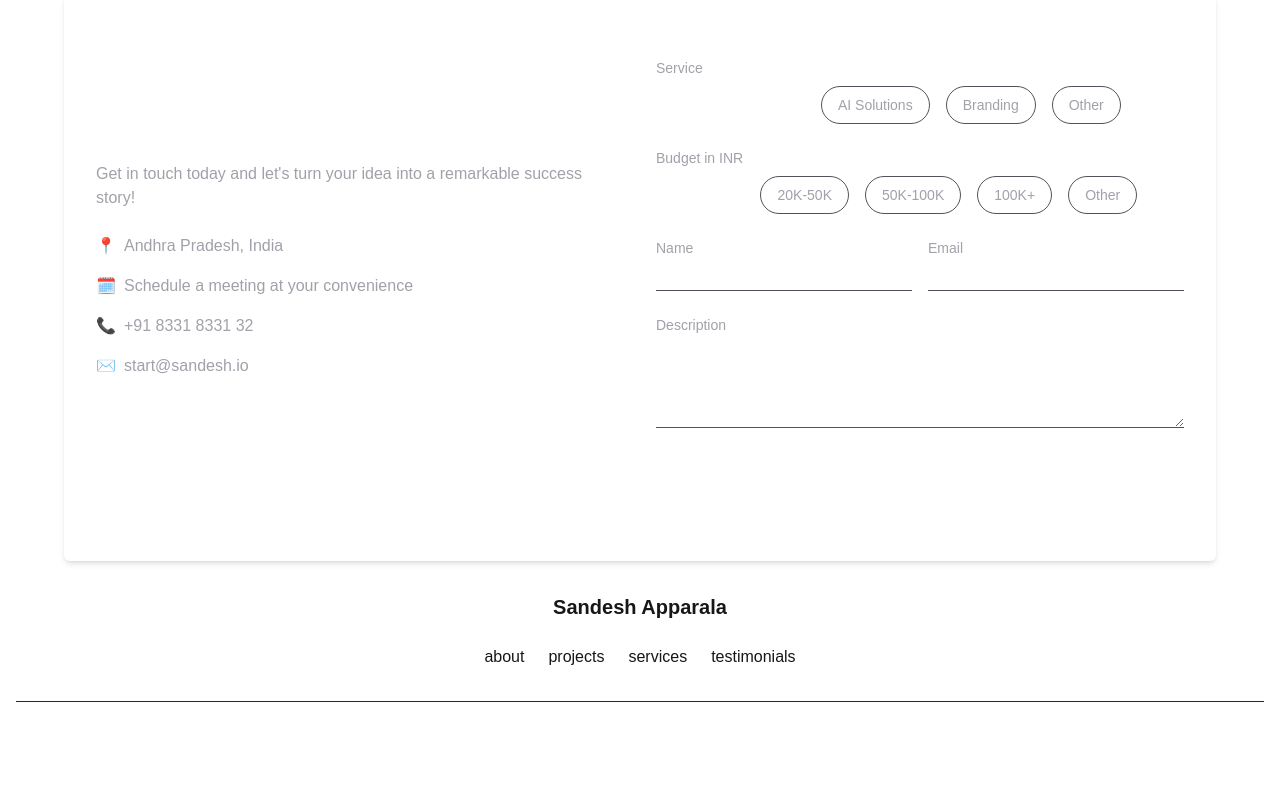
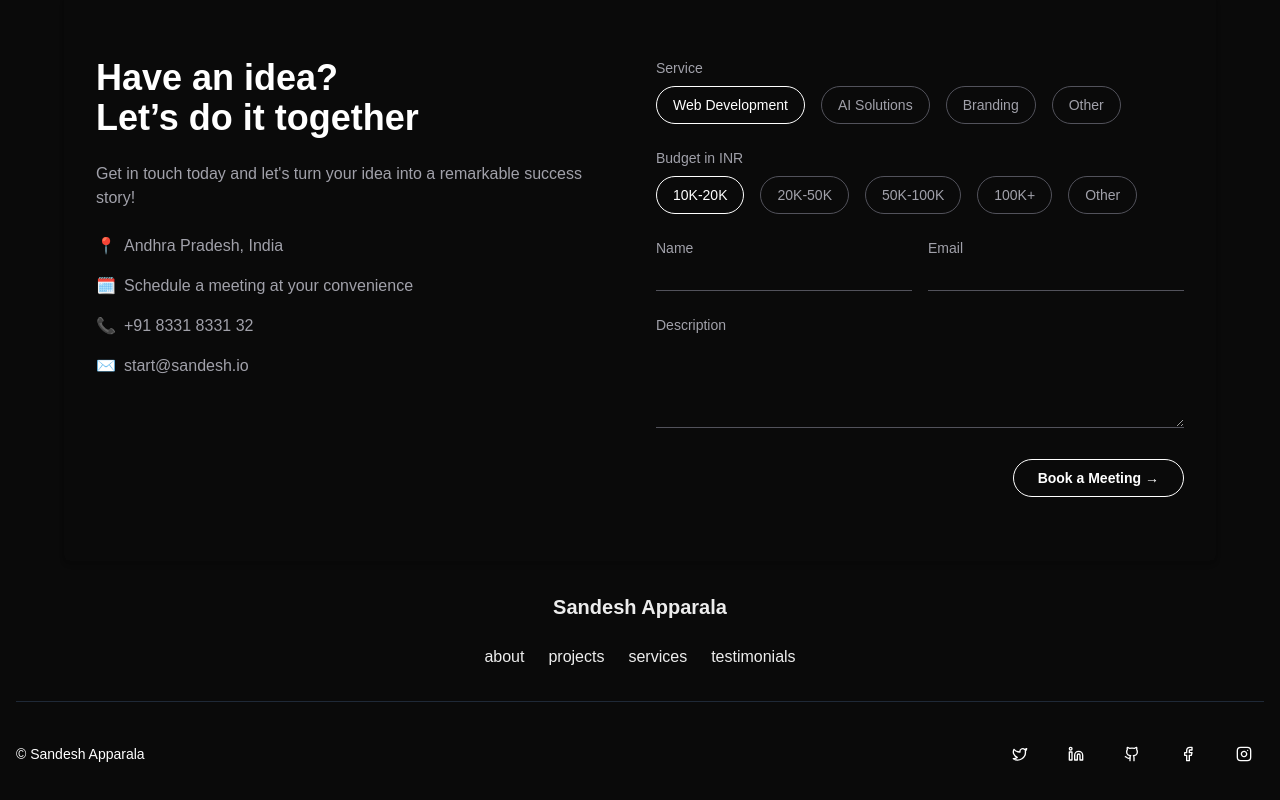
Before and after one commit to sandeshapparala/sandesh.io, a Next.js app: page / in a window 1280 px wide. Shown: the part 3740-4540 px from the top of the page. Built offline with nearby package versions, Linux system fonts and the light colour scheme.

Commit message:
eslint fixed

```diff
--- a/src/app/globals.css
+++ b/src/app/globals.css
@@ -3,8 +3,11 @@
 @tailwind utilities;
 
 :root {
-  --background: #ffffff;
-  --foreground: #171717;
+  /*--background: #ffffff;*/
+  /*--foreground: #171717;*/
+
+  --background: #0a0a0a;
+  --foreground: #ededed;
 }
 
 @media (prefers-color-scheme: dark) {
--- a/src/components/pagecomponents/About.tsx
+++ b/src/components/pagecomponents/About.tsx
@@ -1,4 +1,4 @@
-"use client";
+ "use client";
 
 import { motion } from "framer-motion";
 import { Separator } from "@/components/ui/separator";
```
